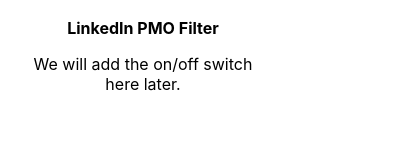
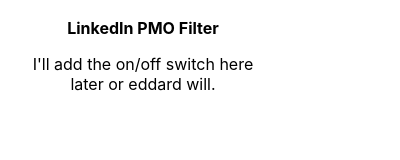
Before and after one commit to km-kushmathur/linkedin-pmo-extension, a browser extension: page src/popup.html in a window 400 px wide. Drawn offline with Linux system fonts and the light colour scheme.

Commit message:
pop-up-message

```diff
--- a/src/popup.html
+++ b/src/popup.html
@@ -8,7 +8,7 @@
 </head>
 <body>
     <h1>LinkedIn PMO Filter</h1>
-    <p>We will add the on/off switch here later.</p>
+    <p>I'll add the on/off switch here later or eddard will.</p>
 
     <script src="js/popup.js"></script>
 </body>
```
